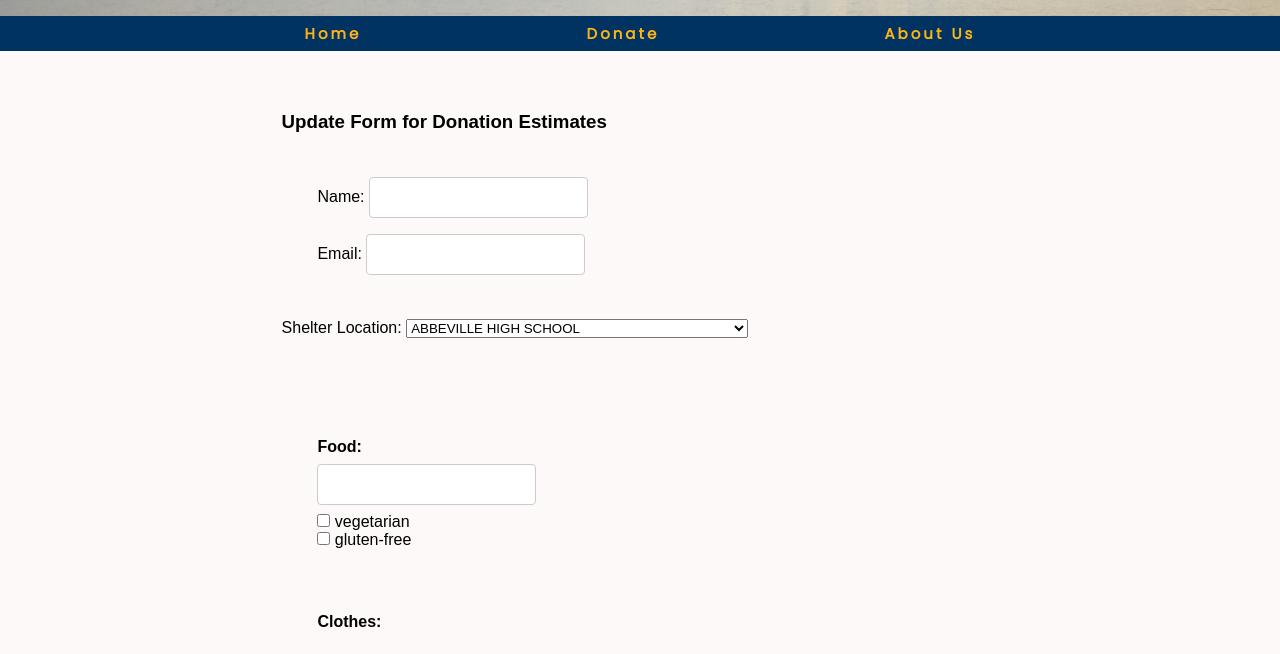
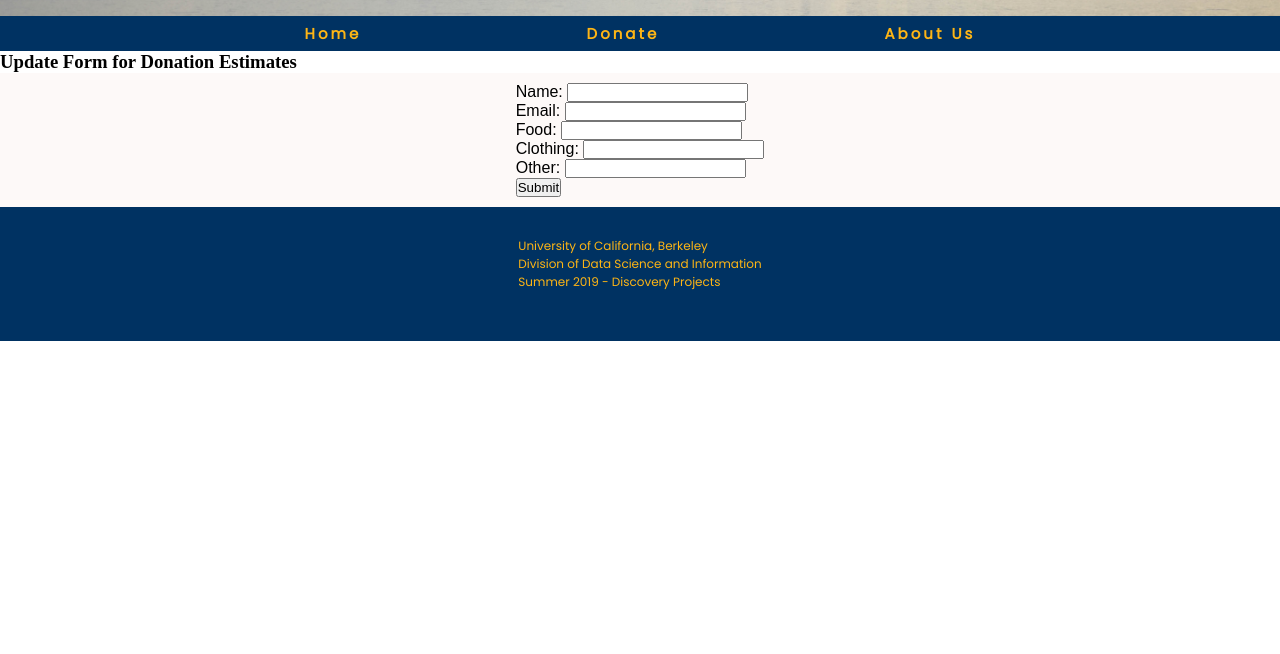
Before and after one commit to brianwsyang/data_enabled_donations, a website: page vscode_version/donate.html in a window 1280 px wide. Shown: the part 122-776 px from the top of the page. Drawn offline with Linux system fonts and the light colour scheme.

Commit message:
linked html to google forms

```diff
--- /dev/null
+++ b/vscode_version/app.js
@@ -0,0 +1,5 @@
+var express = require("express");
+
+var app = express();
+
+app.use('/', express.static(__dirname + '/index.html'));
--- a/vscode_version/donate.html
+++ b/vscode_version/donate.html
@@ -40,23 +40,43 @@
         </ul>
     </nav>
 
+    <h3>
+        Update Form for Donation Estimates
+    </h3>
 
 
     <div class="body_div">
-        <form action = '/submitted.html' >
-            <h3>
-                    Update Form for Donation Estimates
-            </h3>
+            <script type="text/javascript">var submitted=false;</script>
+            <iframe name="hidden_iframe" id="hidden_iframe" style="display:none;"
+            onload="if(submitted) {window.location='submitted.html';}"></iframe>
 
-            <fieldset>
+        <form method="post" target="hidden_iframe" onsubmit="submitted=true;" action="https://docs.google.com/forms/d/e/1FAIpQLSd-KcSkrax46nb2k1fap7JUhXm1KfIZcQ17t75VLs9F8SS_jA/formResponse">
                 <p>
-                Name: <input type='text' name="Name" />
+                <label>Name:</label>
+                <input type='text' name="entry.644559408" required/>
                 </p>
                 <p>
-                Email: <input type='text' name='Email' />
+                <label>Email:</label>
+                <input type='text' name="entry.29285301" required/>
                 </p>
-            </fieldset>
 
+                <p>
+                    <label>Food:</label>
+                    <input type='text' name="entry.2137131981"/>
+                </p>
+
+                <p>
+                <label>Clothing:</label>
+                <input type='text' name="entry.2093890696"/>
+                </p>
+
+                <p>
+                    <label>Other:</label>
+                    <input type='text' name="entry.749798660"/>
+                </p>
+            <button type="submit" name ="submit_form">Submit</button>
+        </form>
+    </div>
             <!-- <script>
                 (function() {
                     var csv_path = "data/sample.csv",
@@ -77,7 +97,9 @@
 
                 }());
             </script> -->
-                <p>
+
+            <!-- old code below -->
+                <!-- <p>
                 Shelter Location: <select name="shelter_location">
                     <option value="ABBEVILLE HIGH SCHOOL">ABBEVILLE HIGH SCHOOL</option>
                     <option value="ABBEVILLE UNITED METHODIST CHURCH">ABBEVILLE UNITED METHODIST CHURCH</option>
@@ -110,9 +132,8 @@
                 </p>
 
             </fieldset>
-            <input type="submit" name = "submit_form" value = "Submit">
-        </form>
-    </div>
+            <input type="submit" name = "submit_form" value = "Submit"> -->
+
 
 
 
--- a/vscode_version/style.css
+++ b/vscode_version/style.css
@@ -128,7 +128,7 @@ footer {
     flex: 1 1 auto;
 }
 
-form {
+/* form {
     padding: 50px 0px;
     width: 80%;
 }
@@ -154,7 +154,7 @@ input[type=submit] {
 
 input[type=submit]:hover {
     background-color: #164573;
-}
+} */
 
 /*
 div {
```
